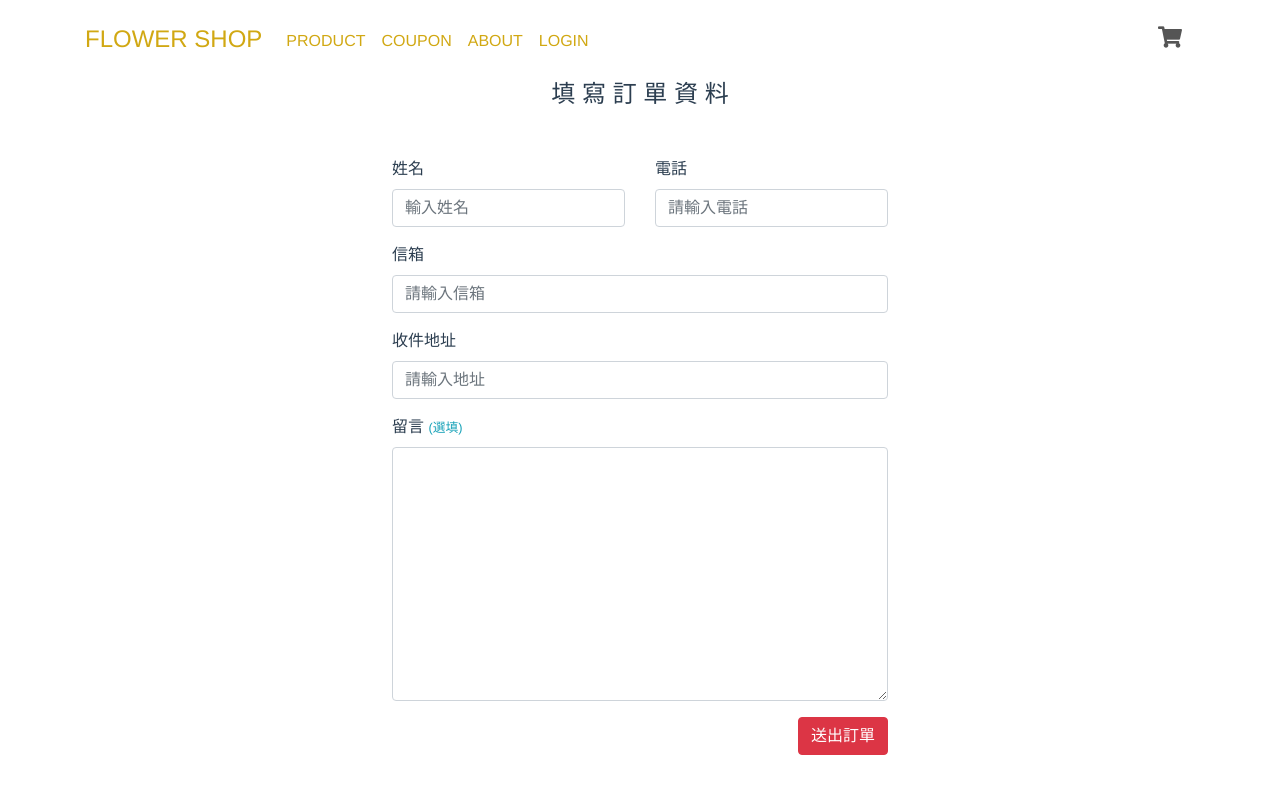
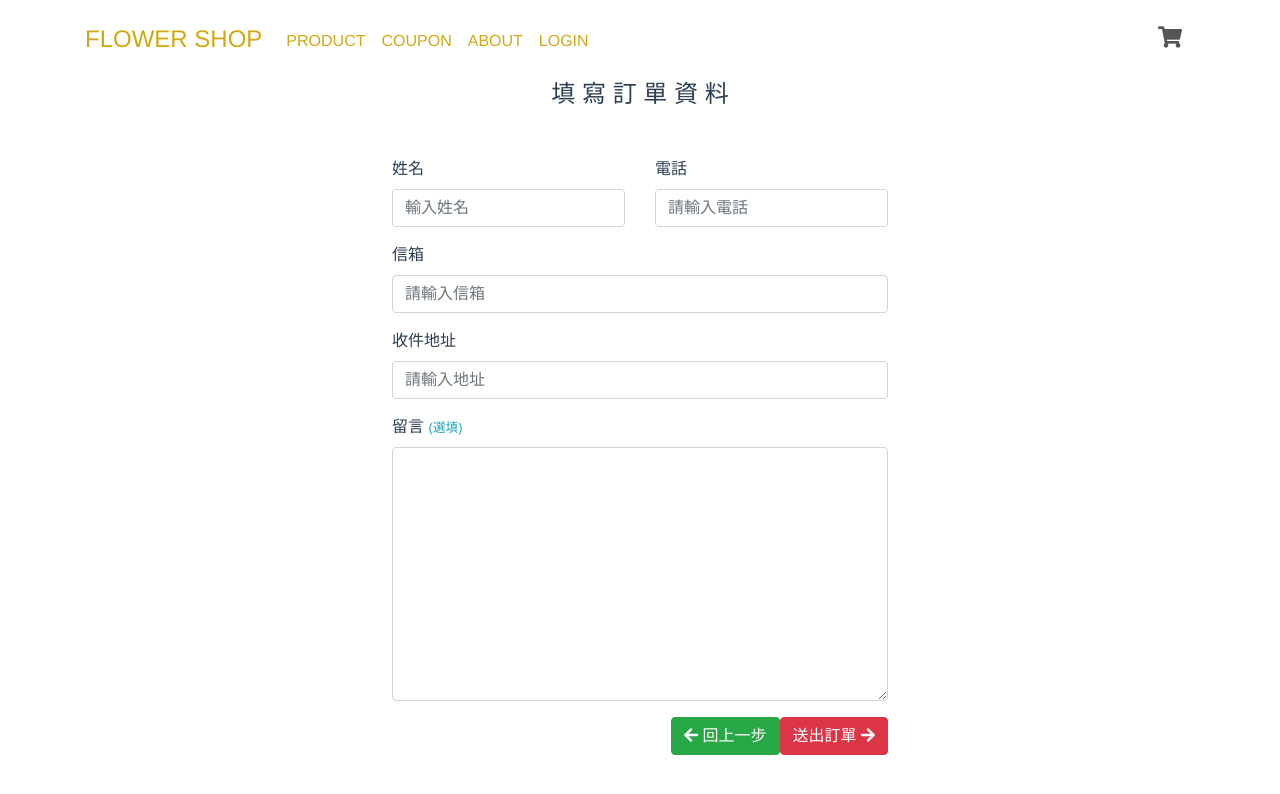
Before and after one commit to Aimerist/FlowerShop_Vue2, a Vue app: page /#/consumerform in a window 1280 px wide. Shown: the top 794 px of the page. Built offline with nearby package versions, Linux system fonts and the light colour scheme; no server answers.

Commit message:
feat: 新增 建立並送出訂單

```diff
--- a/src/views/front/ConsumerForm.vue
+++ b/src/views/front/ConsumerForm.vue
@@ -2,8 +2,8 @@
   <div>
     <div class="h4 text-center mb-3">填 寫 訂 單 資 料</div>
     <div class="my-5 row justify-content-center">
-      <ValidationObserver>
-        <form class="text-left">
+      <ValidationObserver ref="form">
+        <form class="text-left" @submit.prevent="createdOrder">
           <div class="row">
             <div class="form-group col-md-6">
               <label for="username">姓名</label>
@@ -26,7 +26,7 @@
             <label for="useremail">信箱</label>
             <ValidationProvider name="信箱" rules="required|email" v-slot="{ errors }">
               <input type="email" class="form-control" name="email" id="useremail"
-                v-model="form.user.email" placeholder="請輸入信箱" required>
+                v-model="form.user.email" placeholder="請輸入信箱">
               <span class="text-danger">{{ errors[0] }}</span>
             </ValidationProvider>
           </div>
@@ -44,7 +44,13 @@
             v-model="form.message"></textarea>
           </div>
           <div class="text-right">
-            <button class="btn btn-danger">送出訂單</button>
+            <router-link to="/checkorder" class="btn btn-success">
+              <i class="fas fa-arrow-left"></i>
+              回上一步
+            </router-link>
+            <button class="btn btn-danger">
+              送出訂單
+              <i class="fas fa-arrow-right"></i></button>
           </div>
         </form>
       </ValidationObserver>
@@ -81,5 +87,23 @@ export default {
       },
     };
   },
+  methods: {
+    // -MF8ncOKZZrjhhHPpqDZ
+    createdOrder() {
+      const vm = this;
+      const url = `${process.env.VUE_APP_APIPATH}/api/${process.env.VUE_APP_CUTOMPATH}/order`;
+      this.$refs.form.validate().then((valid) => {
+        if (valid) {
+          vm.$http.post(url, { data: vm.form }).then((response) => {
+            if (response.data.success) {
+              console.log(response.data.message);
+            } else {
+              console.log(response.data.message);
+            }
+          });
+        }
+      });
+    },
+  },
 };
 </script>
```
